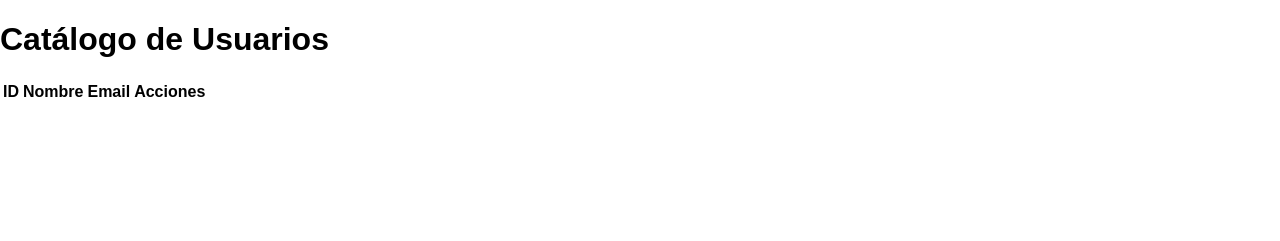
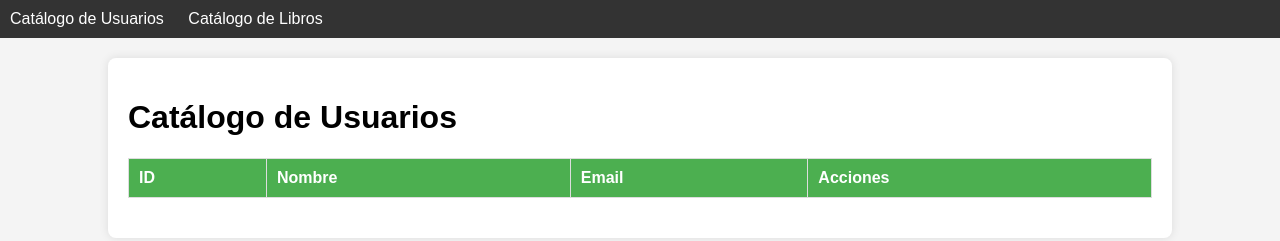
Before and after one commit to EdiYt/app-cliente-servidor-front, a plain HTML site: page users.html in a window 1280 px wide. Drawn offline with Linux system fonts and the light colour scheme; no server answers.

Commit message:
Se modifico el diseño del catalogo de usuarios

```diff
--- a/css/styles.css
+++ b/css/styles.css
@@ -33,3 +33,103 @@ button {
     border: none;
     cursor: pointer;
 }
+
+/* Estilos de la barra de navegación */
+nav {
+    background-color: #333;
+    color: white;
+    padding: 10px;
+}
+
+nav ul {
+    list-style-type: none;
+    margin: 0;
+    padding: 0;
+}
+
+nav ul li {
+    display: inline;
+    margin-right: 20px;
+}
+
+nav ul li a {
+    color: white;
+    text-decoration: none;
+}
+
+nav ul li a:hover {
+    text-decoration: underline;
+}
+
+/* Estilos generales */
+body {
+    font-family: Arial, sans-serif;
+    margin: 0;
+    padding: 0;
+    background-color: #f4f4f4;
+}
+
+.container {
+    width: 80%;
+    margin: 20px auto;
+    background: white;
+    padding: 20px;
+    box-shadow: 0 0 10px rgba(0, 0, 0, 0.1);
+    border-radius: 8px;
+}
+
+/* Estilos de la tabla */
+table {
+    width: 100%;
+    border-collapse: collapse;
+    margin: 20px 0;
+}
+
+th, td {
+    padding: 10px;
+    border: 1px solid #ddd;
+    text-align: left;
+}
+
+th {
+    background-color: #4CAF50;
+    color: white;
+}
+
+tr:nth-child(even) {
+    background-color: #f2f2f2;
+}
+
+tr:hover {
+    background-color: #ddd;
+}
+
+/* Estilos del formulario de actualización */
+#updateUserForm {
+    margin-top: 20px;
+}
+
+label {
+    display: block;
+    margin: 10px 0 5px;
+}
+
+input[type="text"], input[type="email"] {
+    width: 100%;
+    padding: 8px;
+    border: 1px solid #ccc;
+    border-radius: 4px;
+}
+
+button {
+    background-color: #4CAF50;
+    color: white;
+    border: none;
+    padding: 10px 15px;
+    border-radius: 4px;
+    cursor: pointer;
+}
+
+button:hover {
+    background-color: #45a049;
+}
--- a/users.html
+++ b/users.html
@@ -7,6 +7,15 @@
     <title>Catálogo de Usuarios</title>
 </head>
 <body>
+    <!-- Navbar -->
+    <nav>
+        <ul>
+            <li><a href="users.html">Catálogo de Usuarios</a></li>
+            <li><a href="books.html">Catálogo de Libros</a></li>
+        </ul>
+    </nav>
+
+    <div class="container">
         <h1>Catálogo de Usuarios</h1>
 
         <!-- Tabla de usuarios -->
@@ -22,12 +31,12 @@
             <tbody></tbody>
         </table>
 
-    <!-- Sección para actualizar el usuario -->
+        <!-- Actualizar un usuario -->
         <div id="updateSection" style="display: none;">
             <h2>Actualizar Usuario</h2>
             <form id="updateUserForm">
                 <label for="userId">ID:</label>
-            <input type="text" id="userId" disabled /> <!-- El id no se puede modificar -->
+                <input type="text" id="userId" disabled /> <!-- ID no modificable -->
                 <label for="name">Nombre:</label>
                 <input type="text" id="name" required />
                 <label for="email">Email:</label>
@@ -36,6 +45,7 @@
                 <button type="button" onclick="hideUpdateForm()">Cancelar</button>
             </form>
         </div>
+    </div>
 
     <script src="js/users.js"></script>
 </body>
```
Lines whose indentation alone changed are shown as unchanged.
